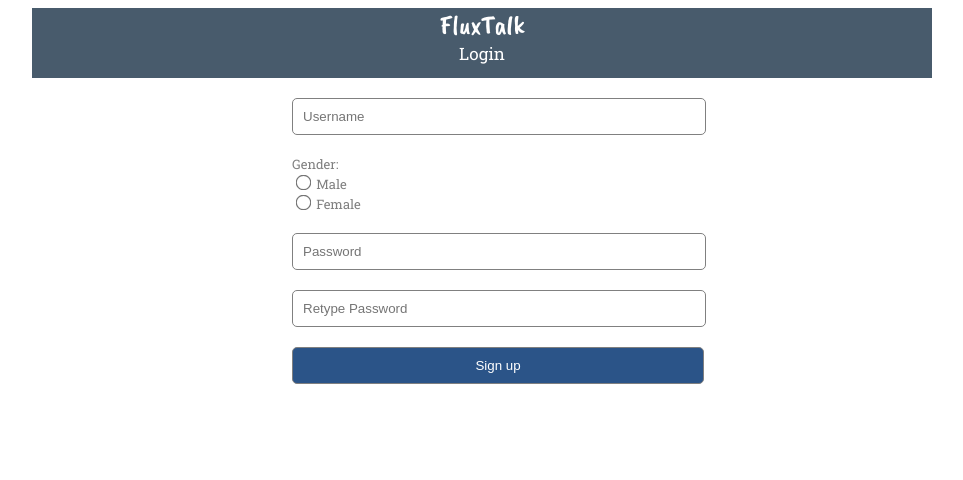
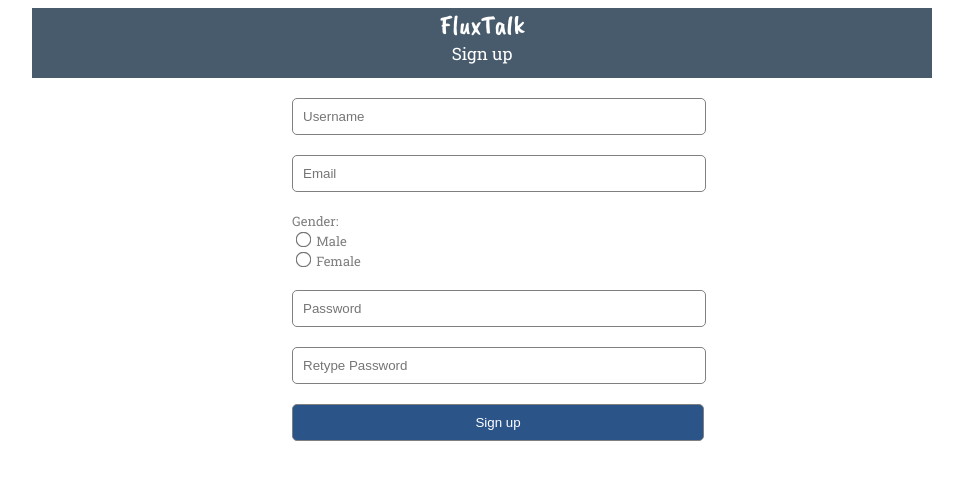
Before and after one commit to jwcfrey/FluxTalk, a PHP site: page /signup.php in a window 1280 px wide. Shown: the top 480 px of the page, without its empty margins (158-1121 px from the left). Run offline with PHP 8.4, Linux system fonts and the light colour scheme; some web fonts are replaced.

Commit message:
collect user input identity account

```diff
--- a/assets/css/index.css
+++ b/assets/css/index.css
@@ -4,7 +4,7 @@
     min-height: 500px;
     display: flex;
     margin: auto;
-    color: grey;
+    color: white;
     font-family: "Roboto Slab", serif;
     font-size: 13px;
 }
--- a/assets/css/signup.css
+++ b/assets/css/signup.css
@@ -27,7 +27,7 @@ form {
     max-width: 400px;
 }
 
-#login {
+#signup {
     font-size: 17px;
     font-family: "Roboto Slab", serif;
 }
--- a/assets/js/index.js
+++ b/assets/js/index.js
@@ -1,16 +1,16 @@
-function _(element){
+function _(element) {
     return document.getElementById(element);
 }
 
 var label = _("label_chat");
-label.addEventListener("click", function(){
+label.addEventListener("click", function () {
     var inner_pannel = _("inner_left_pannel");
     var ajax = new XMLHttpRequest();
-    ajax.onload = function(){
-        if(ajax.status == 200 || ajax.readyState == 4) {
+    ajax.onload = function () {
+        if (ajax.status == 200 || ajax.readyState == 4) {
             inner_pannel.innerHTML = ajax.responseText;
         }
     }
-    ajax.open("POST", "file.php", true);
+    ajax.open("POST", "api.php", true);
     ajax.send();
 });
--- /dev/null
+++ b/assets/js/signup.js
@@ -0,0 +1,35 @@
+function _(element) {
+    return document.getElementById(element);
+}
+
+var signup_button = _("signup_button");
+signup_button.addEventListener("click", collect_data);
+
+function collect_data() {
+    var myform = _("myform");
+    var inputs = myform.getElementsByTagName("INPUT");
+
+    var data = {};
+    for (var i = inputs.length - 1; i >= 0; i--) {
+        var key = inputs[i].name;
+        switch (key) {
+            case "username":
+                data.username = inputs[i].value;
+                break;
+            case "email":
+                data.email = inputs[i].value;
+                break;
+            case "gender":
+                if (inputs[i].checked) {
+                    data.gender = inputs[i].value;
+                }
+                break;
+            case "password":
+                data.password = inputs[i].value;
+                break;
+            case "password2":
+                data.password2 = inputs[i].value;
+                break;
+        }
+    }
+}
--- a/signup.php
+++ b/signup.php
@@ -13,26 +13,27 @@
     <div id="wrapper">
         <div id="header">
             FluxTalk
-            <div id="login">
-                Login
+            <div id="signup">
+                Sign up
             </div>
             <br>
             <div></div>
         </div>
-        <form>
+        <form id="myform">
             <input type="text" name="username" placeholder="Username"><br>
+            <input type="text" name="email" placeholder="Email"><br>
             <div class="gender">
                 Gender: <br>
-                <input type="radio" name="gender"> Male<br>
-                <input type="radio" name="gender"> Female<br>
+                <input type="radio" value="Male" name="gender"> Male<br>
+                <input type="radio" value="Female" name="gender"> Female<br>
             </div>
             <input type="password" name="password" placeholder="Password"><br>
             <input type="password" name="password2" placeholder="Retype Password"><br>
-            <input type="submit" value="Sign up"><br>
+            <input type="submit" value="Sign up" id="signup_button"><br>
         </form>
     </div>
 </body>
 
 </html>
 
-<script src="./assets/js/index.js"></script>
+<script src="./assets/js/signup.js"></script>
```
Also changed, not shown: api.php (renamed from file.php).
